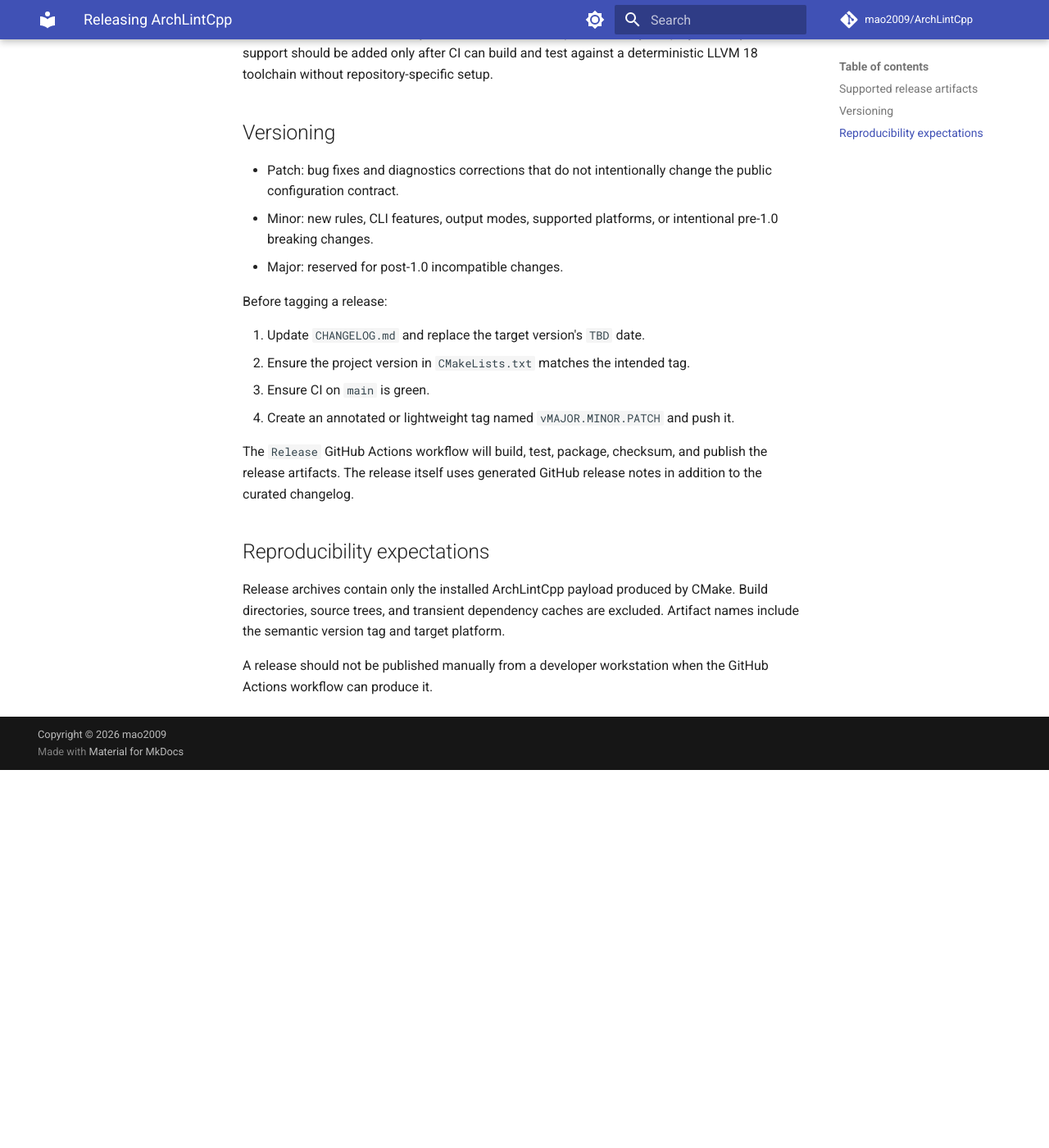
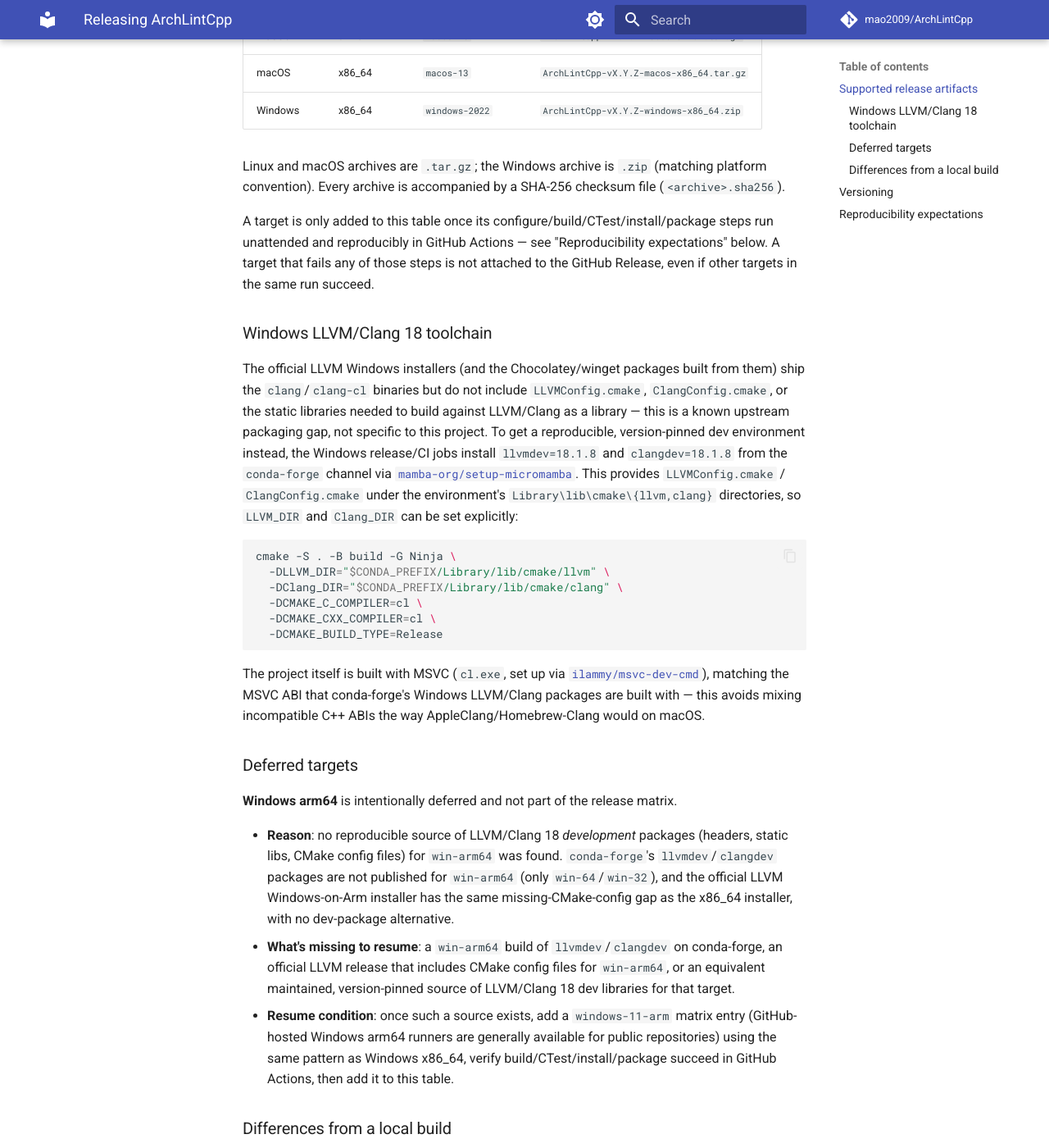
Before and after one commit to mao2009/ArchLintCpp, an MkDocs documentation site: the page built from docs/RELEASING.md, in a window 1280 px wide and 1400 px high, scrolled down 527 px. Shown: the whole window at 82% size. Built offline with MkDocs 1.6.1 and Material for MkDocs 9.7.7, drawn with Linux system fonts in a browser that asks for light colours; comment, search, counter and statistics services are not loaded; before the commit the page ends 1466 px from its top, so only the background shows below that; some of the changed text lies outside the part shown.

Commit message:
feat: リリース対象をLinux arm64/macOS x86_64/Windows x86_64へ拡張
- CIとReleaseの両workflowにLinux arm64 (ubuntu-24.04-arm)、macOS x86_64
  (macos-13)、Windows x86_64 (windows-2022) をmatrix追加。Linux/macOSは
  既存のインストール/configureステップをそのまま再利用（apt/brewは
  アーキテクチャを自動判別するため変更不要）。
- Windows向けにconda-forgeのllvmdev/clangdev 18.1.8をmamba-org/setup-
  micromambaで導入し、LLVM_DIR/Clang_DIRをconda環境のLibrary/lib/cmake
  配下に明示。公式LLVM Windows installerにLLVMConfig.cmake/
  ClangConfig.cmakeが同梱されないという既知の制約を回避する構成。
  コンパイラはconda-forgeビルドとABIを合わせるためilammy/msvc-dev-cmd
  経由のMSVC (cl.exe) を使用。
- Windows arm64はconda-forgeにwin-arm64向けllvmdev/clangdevが存在せず、
  公式installerも同じ制約を持つため、再現可能な供給元が無いとして
  明示的にdeferし、理由・再開条件をdocs/RELEASING.mdに記載。
- Release workflowにworkflow_dispatchトリガーを追加し、publishジョブは
  タグpush時のみ実行するようガード。タグを打たずに全matrixのbuild/
  test/package/checksumをActions上で検証できるようにした。
- Windows成果物はzip、SHA-256チェックサムはGet-FileHashで生成。
- docs/RELEASING.md・README.md・CHANGELOG.mdを更新し、サポート対象
  platform/architecture、artifact名、Windows LLVM依存、deferred対象、
  local buildとの違いを明記。

Refs #15

Co-Authored-By: Claude Sonnet 5 <noreply@anthropic.com>
Claude-Session: https://claude.ai/code/session_012cvo7KGzkXkerzENhJZZcZ

````diff
--- a/docs/RELEASING.md
+++ b/docs/RELEASING.md
@@ -4,14 +4,46 @@ ArchLintCpp follows Semantic Versioning (`MAJOR.MINOR.PATCH`). While the project
 
 ## Supported release artifacts
 
-The release workflow currently publishes:
+The release workflow publishes:
 
-- Linux x86_64
-- macOS arm64
+| Platform | Architecture | Runner | Archive |
+| --- | --- | --- | --- |
+| Linux | x86_64 | `ubuntu-24.04` | `ArchLintCpp-vX.Y.Z-linux-x86_64.tar.gz` |
+| Linux | arm64 | `ubuntu-24.04-arm` | `ArchLintCpp-vX.Y.Z-linux-arm64.tar.gz` |
+| macOS | arm64 | `macos-15` | `ArchLintCpp-vX.Y.Z-macos-arm64.tar.gz` |
+| macOS | x86_64 | `macos-13` | `ArchLintCpp-vX.Y.Z-macos-x86_64.tar.gz` |
+| Windows | x86_64 | `windows-2022` | `ArchLintCpp-vX.Y.Z-windows-x86_64.zip` |
 
-Each archive is accompanied by a SHA-256 checksum file.
+Linux and macOS archives are `.tar.gz`; the Windows archive is `.zip` (matching platform convention). Every archive is accompanied by a SHA-256 checksum file (`<archive>.sha256`).
 
-Windows binaries are intentionally not published yet. LLVM/Clang packaging and runtime layout on Windows differ substantially from the Linux/macOS paths used by the project today. Windows support should be added only after CI can build and test against a deterministic LLVM 18 toolchain without repository-specific setup.
+A target is only added to this table once its configure/build/CTest/install/package steps run unattended and reproducibly in GitHub Actions — see "Reproducibility expectations" below. A target that fails any of those steps is not attached to the GitHub Release, even if other targets in the same run succeed.
+
+### Windows LLVM/Clang 18 toolchain
+
+The official LLVM Windows installers (and the Chocolatey/winget packages built from them) ship the `clang`/`clang-cl` binaries but do not include `LLVMConfig.cmake`, `ClangConfig.cmake`, or the static libraries needed to build against LLVM/Clang as a library — this is a known upstream packaging gap, not specific to this project. To get a reproducible, version-pinned dev environment instead, the Windows release/CI jobs install `llvmdev=18.1.8` and `clangdev=18.1.8` from the `conda-forge` channel via [`mamba-org/setup-micromamba`](https://github.com/mamba-org/setup-micromamba). This provides `LLVMConfig.cmake` / `ClangConfig.cmake` under the environment's `Library\lib\cmake\{llvm,clang}` directories, so `LLVM_DIR` and `Clang_DIR` can be set explicitly:
+
+```bash
+cmake -S . -B build -G Ninja \
+  -DLLVM_DIR="$CONDA_PREFIX/Library/lib/cmake/llvm" \
+  -DClang_DIR="$CONDA_PREFIX/Library/lib/cmake/clang" \
+  -DCMAKE_C_COMPILER=cl \
+  -DCMAKE_CXX_COMPILER=cl \
+  -DCMAKE_BUILD_TYPE=Release
+```
+
+The project itself is built with MSVC (`cl.exe`, set up via [`ilammy/msvc-dev-cmd`](https://github.com/ilammy/msvc-dev-cmd)), matching the MSVC ABI that conda-forge's Windows LLVM/Clang packages are built with — this avoids mixing incompatible C++ ABIs the way AppleClang/Homebrew-Clang would on macOS.
+
+### Deferred targets
+
+**Windows arm64** is intentionally deferred and not part of the release matrix.
+
+- **Reason**: no reproducible source of LLVM/Clang 18 *development* packages (headers, static libs, CMake config files) for `win-arm64` was found. `conda-forge`'s `llvmdev`/`clangdev` packages are not published for `win-arm64` (only `win-64`/`win-32`), and the official LLVM Windows-on-Arm installer has the same missing-CMake-config gap as the x86_64 installer, with no dev-package alternative.
+- **What's missing to resume**: a `win-arm64` build of `llvmdev`/`clangdev` on conda-forge, an official LLVM release that includes CMake config files for `win-arm64`, or an equivalent maintained, version-pinned source of LLVM/Clang 18 dev libraries for that target.
+- **Resume condition**: once such a source exists, add a `windows-11-arm` matrix entry (GitHub-hosted Windows arm64 runners are generally available for public repositories) using the same pattern as Windows x86_64, verify build/CTest/install/package succeed in GitHub Actions, then add it to this table.
+
+### Differences from a local build
+
+Local builds (see the root `README.md`) point `LLVM_DIR`/`Clang_DIR` at whatever LLVM 18 installation is available on the developer's machine (e.g. a Homebrew, apt, or self-built LLVM). Release/CI builds instead pin an exact LLVM/Clang 18 patch version per platform (`llvm-18`/`clang-18` from Ubuntu's archive, `llvm@18` from Homebrew, `llvmdev=18.1.8`/`clangdev=18.1.8` from conda-forge on Windows) so that release artifacts are reproducible across runs. A local build is not guaranteed to use the exact same LLVM patch version as the release artifacts.
 
 ## Versioning
 
@@ -28,6 +60,8 @@ Before tagging a release:
 
 The `Release` GitHub Actions workflow will build, test, package, checksum, and publish the release artifacts. The release itself uses generated GitHub release notes in addition to the curated changelog.
 
+The `Release` workflow also accepts manual `workflow_dispatch` runs (e.g. from a feature branch). A manual run builds, tests, packages, checksums, and uploads every matrix target as workflow artifacts, but skips the `publish` job — no GitHub Release is created. Use this to verify the full release matrix (including Windows) before cutting a tag.
+
 ## Reproducibility expectations
 
 Release archives contain only the installed ArchLintCpp payload produced by CMake. Build directories, source trees, and transient dependency caches are excluded. Artifact names include the semantic version tag and target platform.
````
Also changed, not shown: CHANGELOG.md (+8 -0 lines), README.md (+1 -1 lines), 2 other files.
